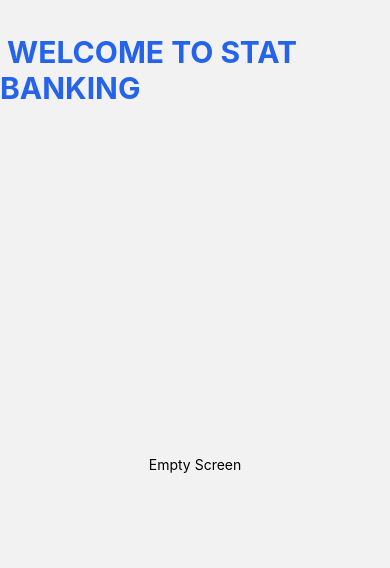
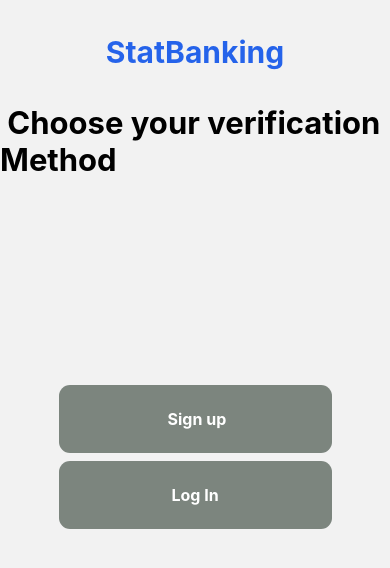
Before and after one commit to NaumanRecat/Bank-Ui, a React Native app: screen /Signup4 in a window 390 px wide. Shown: the top 568 px of the page. Built offline with nearby package versions, Linux system fonts and the light colour scheme.

Commit message:
Signup4 done

```diff
--- /dev/null
+++ b/src/component/ContentText.js
@@ -0,0 +1,21 @@
+import React from "react";
+import {View, Text} from 'react-native';
+import {widthPercentageToDP as w, heightPercentageToDP as h} from 'react-native-responsive-screen';
+
+export class ContentText extends React.Component{
+    render(){
+        return(
+            <View style={{
+                alignItems:'center',
+                justifyContent:'center',
+                marginTop: h('4%'),
+            }}>
+                <Text style={{
+                color:'#000000',
+                fontSize: h('3.7%'),
+                fontWeight:'bold',
+            }}> {this.props.title} </Text>
+            </View>
+        )
+    }
+}
--- a/src/navigator/ScreenNavigator.js
+++ b/src/navigator/ScreenNavigator.js
@@ -4,6 +4,7 @@ import { createNativeStackNavigator } from '@react-navigation/native-stack';
 
 import { Signup } from '../screen/Signup';
 import { Welcome } from '../screen/Welcome';
+import {Signup4} from '../screen/Signup4';
 
 
 const Stack = createNativeStackNavigator();
@@ -12,6 +13,7 @@ export const ScreenNavigator =()=>  {
   return (
     <NavigationContainer>
       <Stack.Navigator>
+      <Stack.Screen name="Signup4" component={Signup4}  options={{headerShown:false}} />
       <Stack.Screen name="Welcome" component={Welcome}  options={{headerShown:false}} />
       <Stack.Screen name="Signup" component={Signup}  options={{headerShown:false}} />
       </Stack.Navigator>
--- /dev/null
+++ b/src/screen/Signup4.js
@@ -0,0 +1,70 @@
+import React from "react";
+import {View, Text, TouchableOpacity} from 'react-native';
+import {widthPercentageToDP as w, heightPercentageToDP as h} from 'react-native-responsive-screen';
+
+import {HeaderText} from '../component/HeaderText';
+import {ContentText} from '../component/ContentText';
+
+export class Signup4 extends React.Component{
+    render(){
+        return(
+            <View style={{
+                flex:1,
+                // backgroundColor:'pink',
+            }}>
+                <HeaderText
+                titles={'StatBanking'}
+                />
+
+                <ContentText
+                title={'Choose your verification Method'}
+                />
+
+            <View style={{
+                    height:h('36%'),
+                    width:w('100%'),
+                    // backgroundColor:'brown',
+                    marginTop: h('15%'),
+                    alignItems:'center',
+                    justifyContent:'center',
+                }}>
+                <TouchableOpacity style={{
+                        height:h('8%'),
+                        width:w('70%'),
+                        backgroundColor:'#7C857E',
+                        borderRadius:11,
+                        alignItems:'center',
+                        justifyContent:'center',
+                    }}>
+                        <Text style={{
+                            color:'#FFFFFF',
+                            fontWeight:'bold',
+                            fontSize: 16,
+                        }}> Sign up</Text>
+                    </TouchableOpacity>
+
+                    <View style={{
+                        height:h('1%'),
+                    }}  />
+
+                    <TouchableOpacity style={{
+                        height:h('8%'),
+                        width:w('70%'),
+                        backgroundColor:'#7C857E',
+                        borderRadius:11,
+                        alignItems:'center',
+                        justifyContent:'center',
+                    }}>
+                        <Text style={{
+                            color:'#FFFFFF',
+                            fontWeight:'bold',
+                            fontSize: 16,
+                        }}> Log In </Text>
+                    </TouchableOpacity>
+                </View>
+
+
+            </View>
+        )
+    }
+}
```
